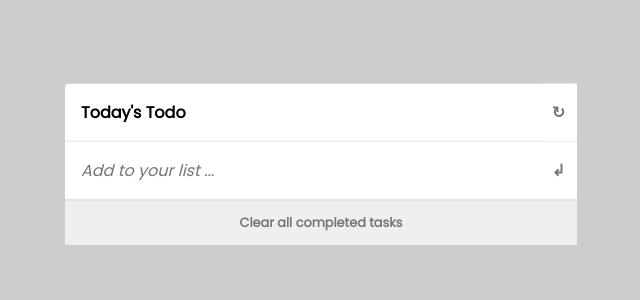
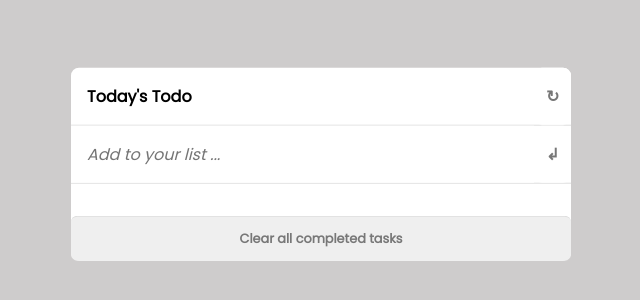
Before and after one commit to Cathella/todo-list-app, a website built with webpack: page src/index.html in a window 1280 px wide. Shown: the part 136-436 px from the top of the page, without its empty margins (319-959 px from the left). Built offline with nearby package versions, Linux system fonts and the light colour scheme.

Commit message:
add li to todo list

```diff
--- a/src/index.html
+++ b/src/index.html
@@ -19,7 +19,7 @@
           <button id="enterBtn">↲</button>
         </form>
 
-        <ul class="todo-list">
+        <ul id="todoList">
         </ul>
 
         <button id="clearCompleted">Clear all completed tasks</button>
--- a/src/js/index.js
+++ b/src/js/index.js
@@ -1,8 +1,21 @@
 import '../style.css';
 
 // import * as TODO from './app.js';
-import Task from './task.js';
+// import Task from './task.js';
+import todos from './tasks.js';
 
-const task = new Task(0, "Rest in lunch break", true);
-const task2 = new Task(1, "Submit pull request for review", false);
-const task3 = new Task(2, "Join session", false);
+let loadTaskList = () => {
+  todos.forEach((task) => {
+    console.log(task);
+  });
+};
+
+window.onload = () => {
+  const todoList = document.getElementById('todoList');
+  const listItem = document.createElement('li');
+
+  listItem.classList.add('list-item');
+  todoList.appendChild(listItem);
+
+  loadTaskList();
+}
--- /dev/null
+++ b/src/js/tasks.js
@@ -0,0 +1,19 @@
+const todos = [
+  {
+    index: 0,
+    description: "Rest in lunch break",
+    completed: false,
+  },
+  {
+    index: 1,
+    description: "Submit pull request for review",
+    completed: false,
+  },
+  {
+    index: 2,
+    description: "Join stand up meeting",
+    completed: false,
+  },
+];
+
+export default todos;
--- a/src/style.css
+++ b/src/style.css
@@ -23,9 +23,9 @@ main {
   left: 50%;
   -ms-transform: translate(-50%, -50%);
   transform: translate(-50%, -50%);
-  width: 40%;
+  width: 500px;
   background: white;
-  border-radius: 0.25em;
+  border-radius: 0.5em;
 }
 
 header, form {
@@ -64,6 +64,7 @@ button {
   font-size: 0.8em;
   font-weight: bold;
   color: #777;
+  border-radius: 0.5em;
 }
 
 #reloadBtn,
```
Also changed, not shown: dist/bundle.js, dist/index.html.
